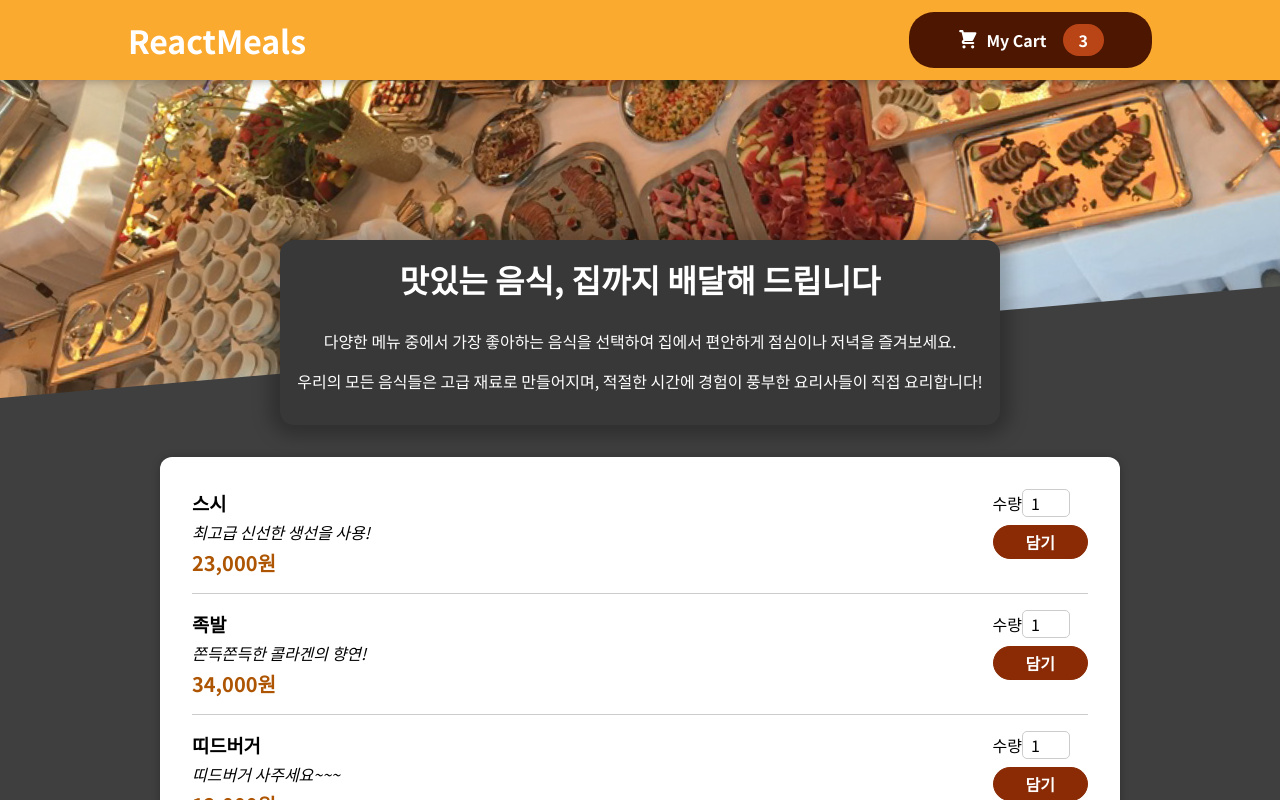
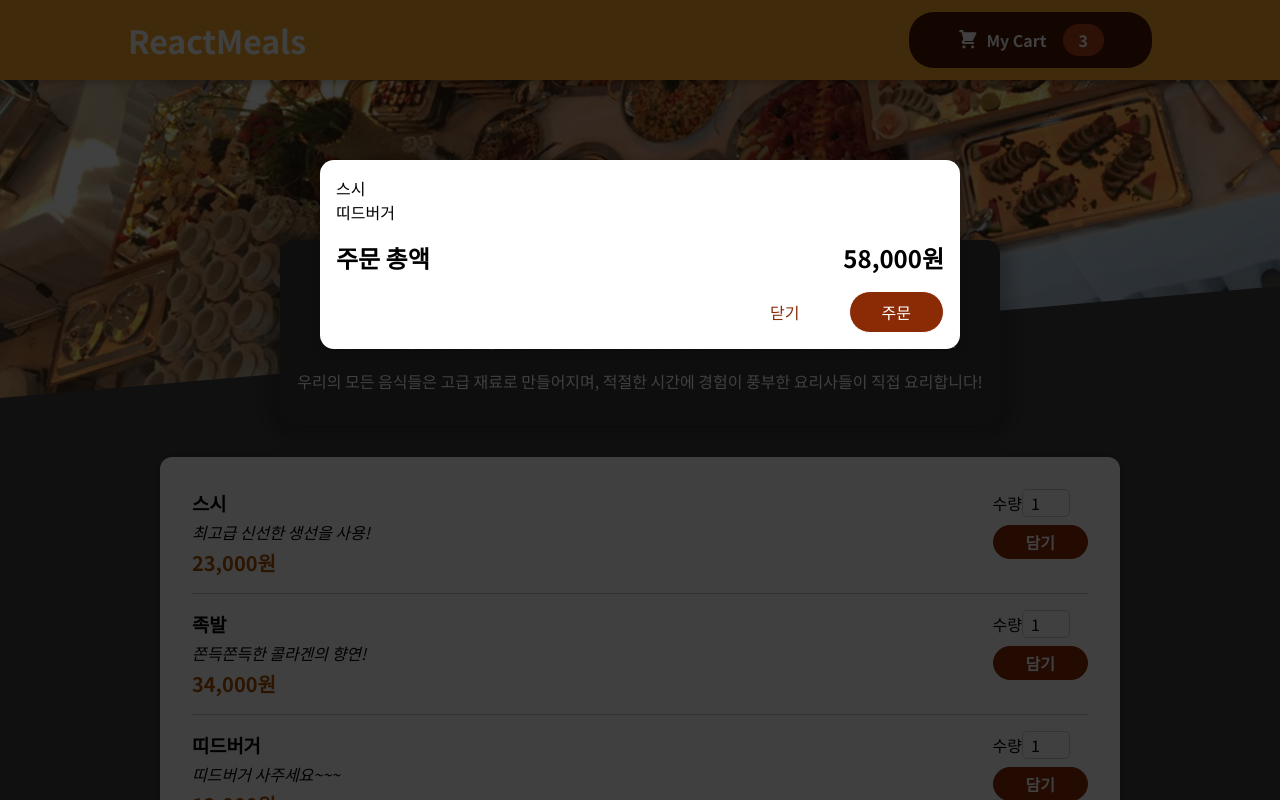
Before and after one commit to SoobihnKim/react-study202406, a React (Create React App) app: page / in a window 1280 px wide. Shown: the top 800 px of the page. Built offline with nearby package versions, Linux system fonts and the light colour scheme.

Commit message:
# Cart App - Cart Context 정의

```diff
--- a/src/App.js
+++ b/src/App.js
@@ -1,16 +1,20 @@
 import React from 'react';
 import Header from './components/Food/Layout/Header';
 import Meals from './components/Food/Meals/Meals';
+import Cart from "./components/Food/Cart/Cart";
+import CartContext from "./store/cart-context";
+import CartProvider from "./store/CartProvider";
 
 const App = () => {
 
     return (
-        <>
+        <CartProvider>
+            <Cart />
             <Header />
             <div id="main">
                 <Meals />
             </div>
-        </>
+        </CartProvider>
     );
 };
 
--- /dev/null
+++ b/src/components/Food/Cart/Cart.js
@@ -0,0 +1,48 @@
+import React from 'react';
+import styles from './Cart.module.scss';
+import CartModal from "./CartModal";
+
+const DUMMY_CART = [
+    {
+        id: 'c1',
+        name: '스시',
+        amount: 2,
+        price: 46000,
+    },
+    {
+        id: 'c2',
+        name: '띠드버거',
+        amount: 1,
+        price: 12000,
+    },
+];
+const Cart = () => {
+    const {
+        'cart-items': cartItemStyle,
+        total,
+        actions,
+        'button--alt': btnAlt,
+        button,
+    } = styles;
+
+    return (
+        <CartModal>
+            {/* 주문 내역 */}
+            <ul className={cartItemStyle}>
+                {DUMMY_CART.map((cartItem) => (
+                    <li key={cartItem.id}>{cartItem.name}</li>
+                ))}
+            </ul>
+            <div className={total}>
+                <span>주문 총액</span>
+                <span>58,000원</span>
+            </div>
+            <div className={actions}>
+                <button className={btnAlt}>닫기</button>
+                <button className={button}>주문</button>
+            </div>
+        </CartModal>
+    );
+};
+
+export default Cart;
--- /dev/null
+++ b/src/components/Food/Cart/Cart.module.scss
@@ -0,0 +1,52 @@
+$button-color: #8a2b06;
+$hover-active-bg-color: #5a1a01;
+$hover-active-border-color: #5a1a01;
+$hover-active-color: white;
+$button-alt-color: #8a2b06;
+$button-bg-color: #8a2b06;
+$button-color: white;
+
+.cart-items {
+  list-style: none;
+  margin: 0;
+  padding: 0;
+
+}
+
+.total {
+  display: flex;
+  justify-content: space-between;
+  align-items: center;
+  font-weight: bold;
+  font-size: 1.5rem;
+  margin: 1rem 0;
+}
+
+.actions {
+  text-align: right;
+
+  button {
+    font: inherit;
+    cursor: pointer;
+    background-color: transparent;
+    border: 1px solid $button-color;
+    padding: 0.5rem 2rem;
+    border-radius: 25px;
+    margin-left: 1rem;
+
+    &:hover, &:active {
+      background-color: $hover-active-bg-color;
+      border-color: $hover-active-border-color;
+      color: $hover-active-color;
+    }
+  }
+
+  .button--alt {
+    color: $button-alt-color;
+  }
+
+  .button {
+    background-color: $button-bg-color;
+    color: $button-color;
+  }
+}
--- /dev/null
+++ b/src/components/Food/Cart/CartModal.js
@@ -0,0 +1,26 @@
+import React from 'react';
+import styles from './CartModal.module.scss';
+
+const ModalOverlay = ({children}) => {
+    return (
+        <div className={styles.modal}>
+            <div className={styles.content}>
+                {children}
+            </div>
+        </div>
+    )
+};
+
+const CartModal = ({children}) => {
+
+    return (
+        <>
+            <div className={styles.backdrop} />
+            <ModalOverlay>
+                {children}
+            </ModalOverlay>
+        </>
+    );
+};
+
+export default CartModal;
--- /dev/null
+++ b/src/components/Food/Cart/CartModal.module.scss
@@ -0,0 +1,40 @@
+.backdrop {
+  position: fixed;
+  top: 0;
+  left: 0;
+  width: 100%;
+  height: 100vh;
+  z-index: 20;
+  background-color: rgba(0, 0, 0, 0.75);
+}
+
+.modal {
+  position: fixed;
+  top: 20vh;
+  left: 5%;
+  width: 90%;
+  background-color: white;
+  padding: 1rem;
+  border-radius: 14px;
+  box-shadow: 0 2px 8px rgba(0, 0, 0, 0.25);
+  z-index: 30;
+  animation: slide-down 300ms ease-out forwards;
+}
+
+@media (min-width: 768px) {
+  .modal {
+    width: 40rem;
+    left: calc(50% - 20rem);
+  }
+}
+
+@keyframes slide-down {
+  from {
+    opacity: 0;
+    transform: translateY(-3rem);
+  }
+  to {
+    opacity: 1;
+    transform: translateY(0);
+  }
+}
--- /dev/null
+++ b/src/store/CartProvider.js
@@ -0,0 +1,8 @@
+import React from 'react';
+import CartContext from './cart-context';
+
+const CartProvider = ({ children }) => {
+    return <CartContext.Provider >{children}</CartContext.Provider>;
+};
+
+export default CartProvider;
--- /dev/null
+++ b/src/store/cart-context.js
@@ -0,0 +1,12 @@
+import React, {createContext} from "react";
+
+// 장바구니에 관련된 상태값들을 관리하는 컨텍스트(저장소)
+
+// 매개변수에 전달하는 객체는 상태들을 정의하는 개념
+const CartContext = createContext({
+    cartItem: [], // 장바구니 배열
+    addItem: (item) => {}, // 장바구니에 추가하는 함수
+    removeItem: (id) => {}, // 장바구니 상품을 제거하는 함수
+});
+
+export default CartContext;
```
